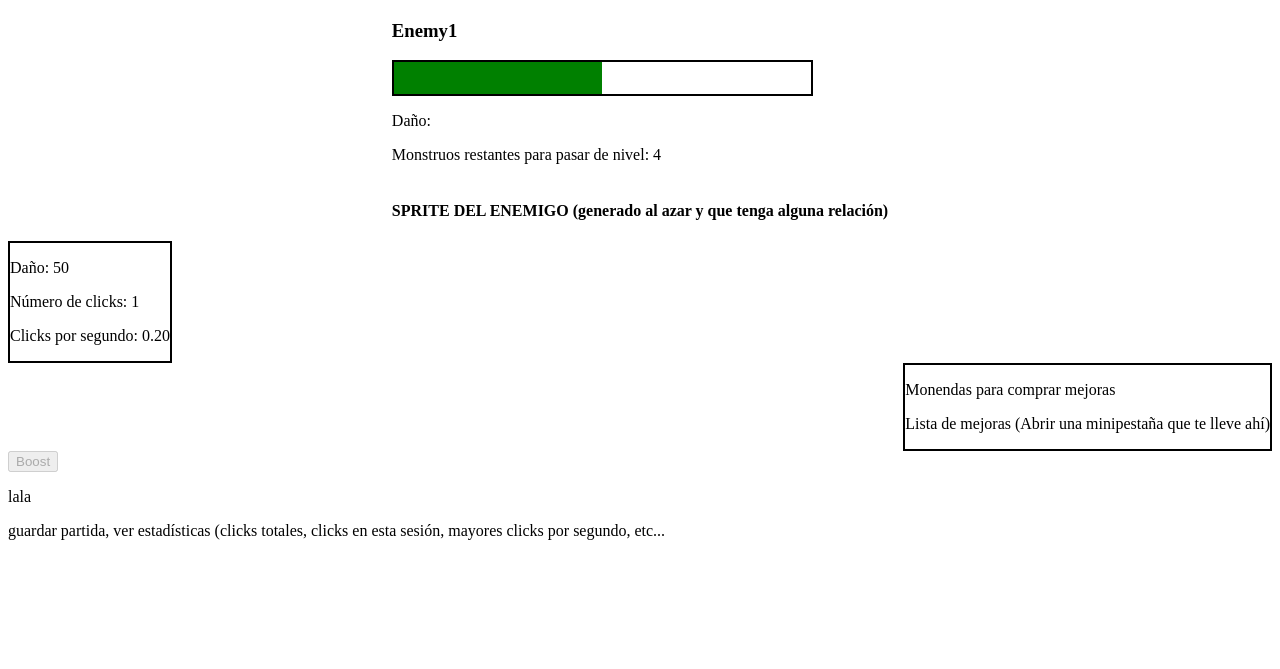
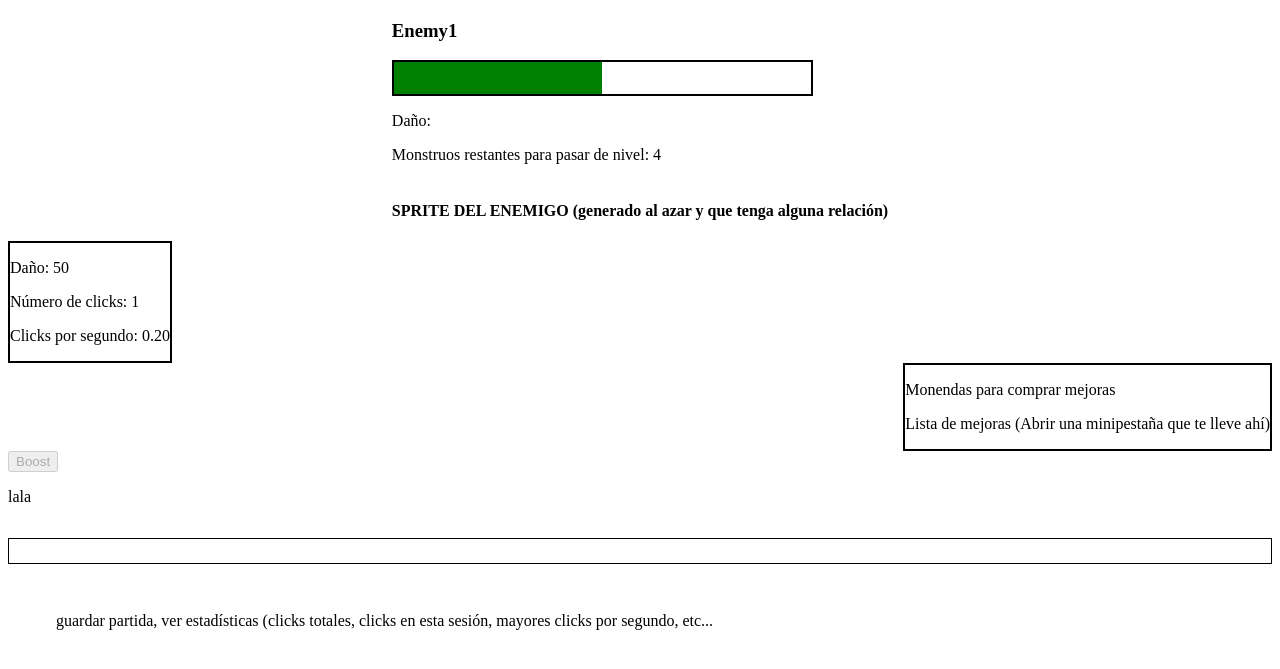
Before and after one commit to carlosfl12/clickergame, a website with bundled scripts: page index.html in a window 1280 px wide. Both pictures are taken after a click on the button "Boost". Shown: the part 79-748 px from the top of the page. Built offline with nearby package versions, Linux system fonts and the light colour scheme.

Commit message:
exp bar done TODO: add mechanics to the game

```diff
--- a/Frontend/css/style.css
+++ b/Frontend/css/style.css
@@ -1,4 +1,7 @@
-
+:root {
+  margin: 0px;
+  padding: 0px;
+}
 
 #health-bar {
   height: 2rem;
@@ -15,7 +18,7 @@
 }
 
 #enemy-UI {
-    display:flex;
+  display: flex;
   flex-direction: column;
   align-items: flex-start;
   align-content: center;
@@ -37,3 +40,26 @@
 /* #myTable {
     width: auto;
 } */
+
+#exp-bar {
+  margin-top: 2rem;
+  height: 1.5rem;
+  border: 1px solid black;
+}
+
+#bar {
+  width: 0%;
+  height: 100%;
+  transform: translateY(-16px);
+  background-color: rgb(131, 61, 196);
+}
+
+.amount {
+  color: white;
+  transform: translateY(-52px);
+  text-align: center;
+}
+
+footer {
+  margin: 3em;
+}
--- a/Minions/Player.js
+++ b/Minions/Player.js
@@ -1,10 +1,17 @@
 import Character from './Character.js';
 
 class Player extends Character {
+  lvl = 1;
   exp = 0;
+  expForLeveling = 500 * (this.lvl * 1.5);
   gainExp(value) {
     this.exp += value;
   }
+
+  getPercentageExp() {
+    return (this.exp / this.expForLeveling) * 100;
+  }
+
   getExp() {
     return this.exp;
   }
--- a/index.html
+++ b/index.html
@@ -41,9 +41,14 @@
     <div id="boost">
       <button>Boost</button>
     </div>
-  </body>
-  <footer>
-    guardar partida, ver estadísticas (clicks totales, clicks en esta sesión,
-    mayores clicks por segundo, etc...
-  </footer>
+    </div>
+    <div id="exp-bar">
+      <p id="bar"></p>
+      <p class="amount"></p>
+    </div>
+    </body>
+    <footer>
+      guardar partida, ver estadísticas (clicks totales, clicks en esta sesión,
+      mayores clicks por segundo, etc...
+    </footer>
 </html>
--- a/index.js
+++ b/index.js
@@ -57,16 +57,20 @@ document.body.addEventListener('click', () => {
   ).innerText = `Clicks por segundo: ${ClickHandler.getAverage()}`;
   p.style.width = `${player.target.getPercentageHealth()}%`;
   document.getElementById('dps').innerText = `Daño: ${player.stats.damage}`;
+  document.getElementsByClassName('amount')[0].innerText =
+    player.exp + '/' + player.expForLeveling;
+  document.getElementById('bar').style.width = `${player.getPercentageExp()}%`;
   Score.addScoreBasedOnDamageDealt(player.stats.damage);
   if (player.target.getPercentageHealth() <= 10) {
     player.gainExp(player.target.exp);
     console.log(
-      `Player gained ${player.target.exp} exp, Current: ${player.getExp()}`
+      `Player gained ${
+        player.target.exp
+      } exp, Current: ${player.getExp()} Player exp % ${player.getPercentageExp()}`
     );
     enemies.shift();
     player.target = enemies[0];
     document.getElementById('enemy-name').innerText = player.target.name;
-    console.log(player.target.health);
   }
   if (!player.target) {
     console.log('SPAWN BOSS');
```
Lines whose indentation alone changed are shown as unchanged.
